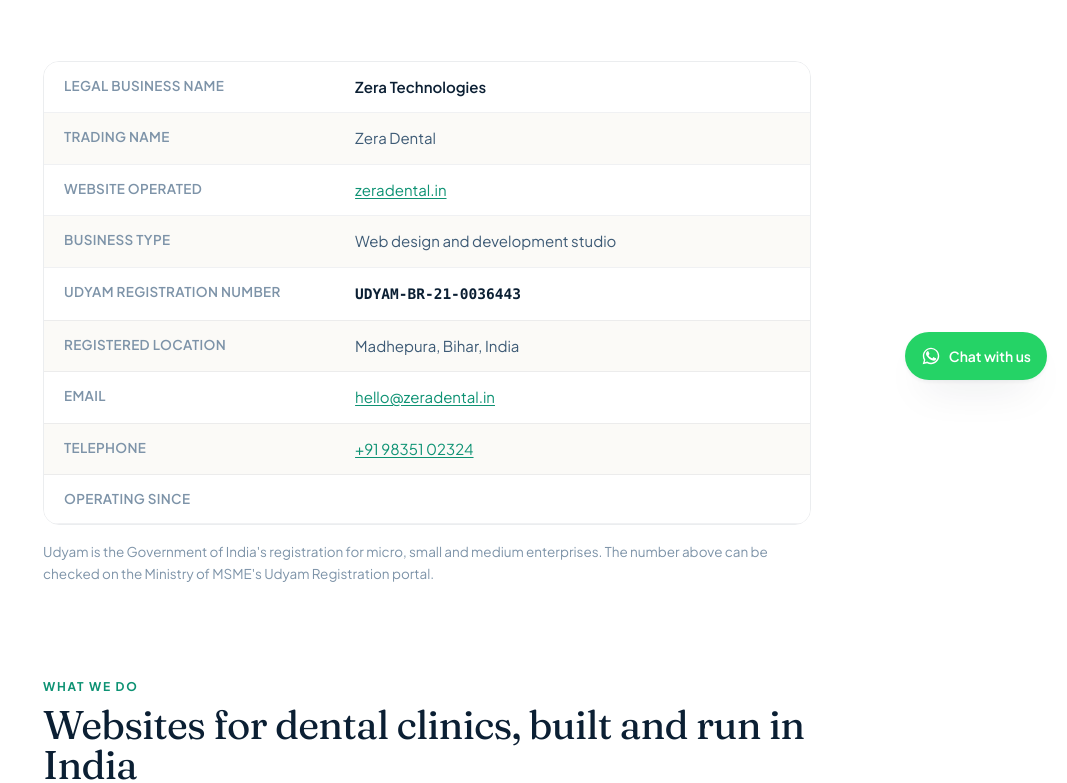
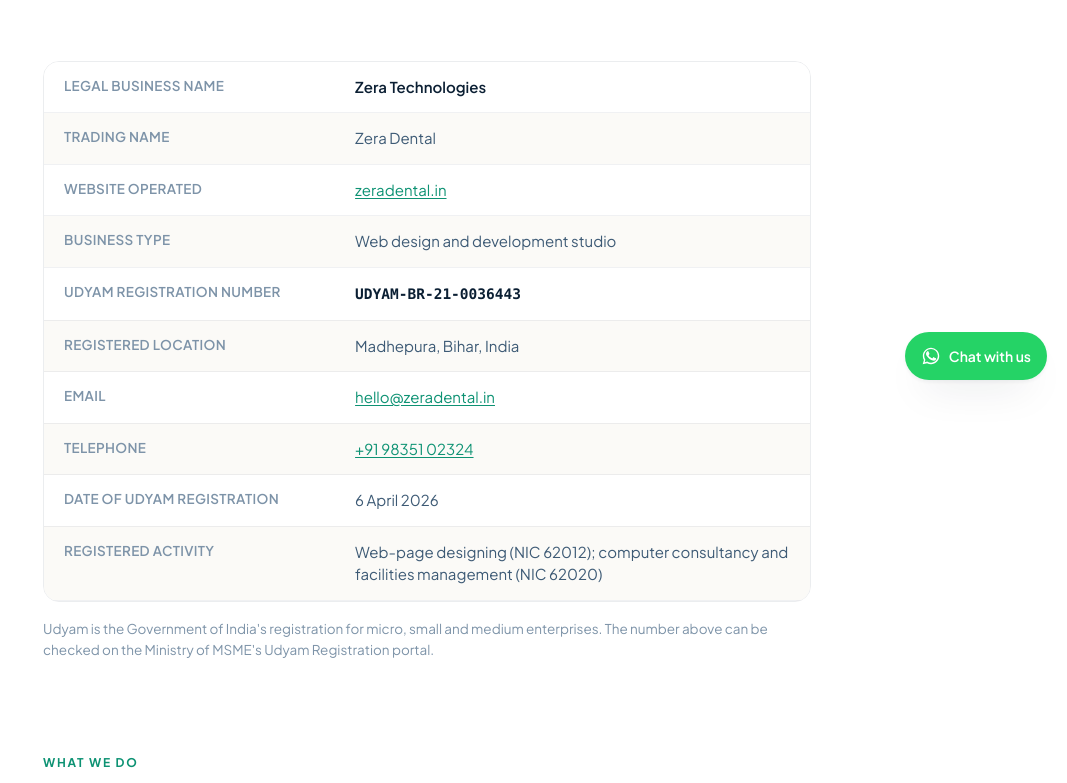
Before and after one commit to zeradental3585-dotcom/zeradental, a Next.js app: page /business-information in a window 1280 px wide. Shown: the part 400-1183 px from the top of the page, without its empty margins (213-1280 px from the left). Built offline with nearby package versions, Linux system fonts and the light colour scheme; no server answers.

Commit message:
Business information: show the Udyam registration date and NIC activity codes

```diff
--- a/app/business-information/page.tsx
+++ b/app/business-information/page.tsx
@@ -41,7 +41,8 @@
   { label: 'Registered location', value: `${SITE.addressLines.join(', ')}` },
   { label: 'Email', value: <a href={`mailto:${SITE.email}`} className="text-mint-600 underline underline-offset-2">{SITE.email}</a> },
   { label: 'Telephone', value: <a href={`tel:${SITE.phoneE164}`} className="text-mint-600 underline underline-offset-2">{SITE.phoneDisplay}</a> },
-  { label: 'Operating since', value: SITE.founded },
+  { label: 'Date of Udyam registration', value: SITE.udyamRegisteredOn },
+  { label: 'Registered activity', value: 'Web-page designing (NIC 62012); computer consultancy and facilities management (NIC 62020)' },
 ];
 
 const PROPERTIES = [
```
